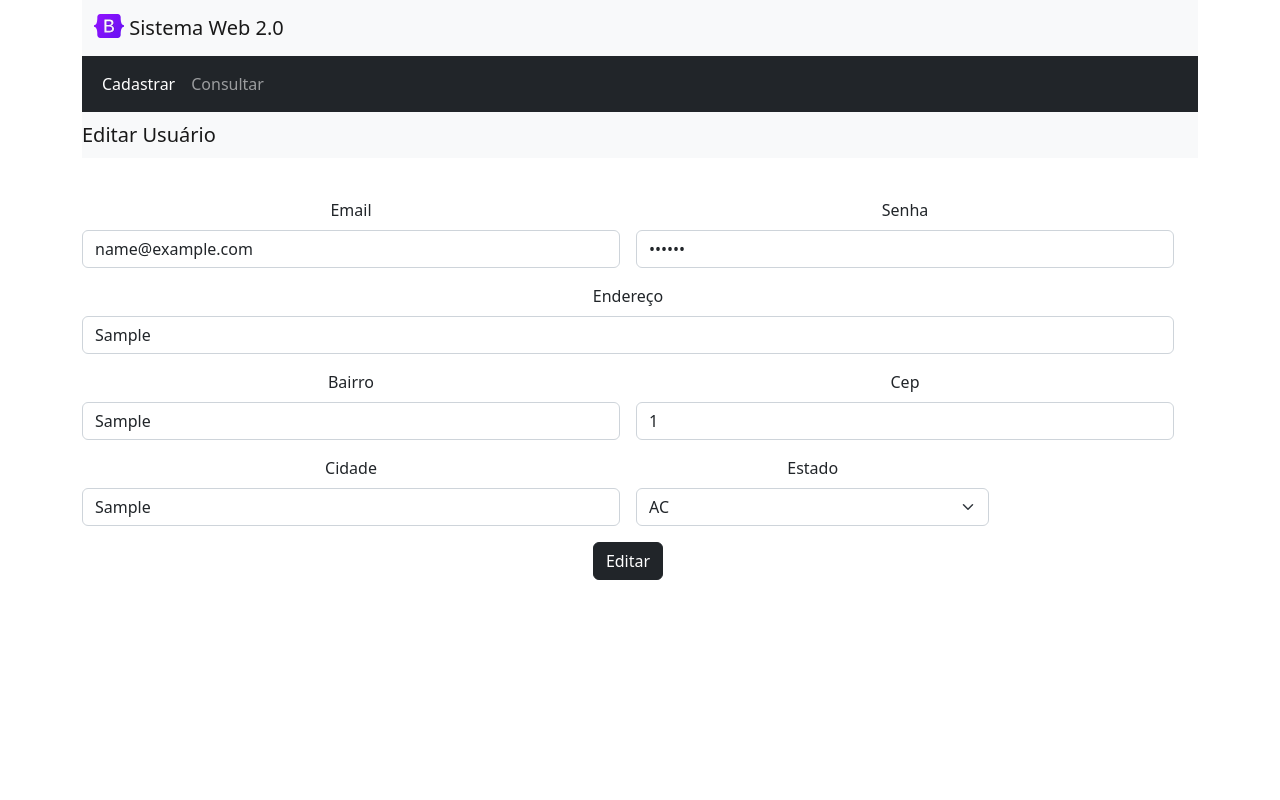
After one commit to yTrosky/sistema_login, a PHP site: page /EditarClientes.php?id=1 in a window 1280 px wide. The commit adds this page. Run offline with PHP 8.4, Linux system fonts and the light colour scheme; tables that the repository leaves empty hold one stand-in row (values such as "Sample post").

Commit message:
Alteração

```diff
--- /dev/null
+++ b/EditarClientes.php
@@ -0,0 +1,139 @@
+<?php
+require_once("controller/ControllerCadastro.php");
+?>
+
+<html>
+
+<head>
+    <title>Sistema Web 2.0</title>
+    <meta charset="utf-8">
+    <meta name="viewport" content="width=device-width, initial-scale=1">
+    <link href="https://cdn.jsdelivr.net/npm/bootstrap@5.2.0/dist/css/bootstrap.min.css" rel="stylesheet" integrity="sha384-gH2yIJqKdNHPEq0n4Mqa/HGKIhSkIHeL5AyhkYV8i59U5AR6csBvApHHNl/vI1Bx" crossorigin="anonymous">
+    <script src="https://cdn.jsdelivr.net/npm/bootstrap@5.2.0/dist/js/bootstrap.bundle.min.js" integrity="sha384-A3rJD856KowSb7dwlZdYEkO39Gagi7vIsF0jrRAoQmDKKtQBHUuLZ9AsSv4jD4Xa" crossorigin="anonymous"></script>
+    <script src="https://cdn.jsdelivr.net/npm/@popperjs/core@2.11.5/dist/umd/popper.min.js" integrity="sha384-Xe+8cL9oJa6tN/veChSP7q+mnSPaj5Bcu9mPX5F5xIGE0DVittaqT5lorf0EI7Vk" crossorigin="anonymous"></script>
+    <script src="https://cdn.jsdelivr.net/npm/bootstrap@5.2.0/dist/js/bootstrap.min.js" integrity="sha384-ODmDIVzN+pFdexxHEHFBQH3/9/vQ9uori45z4JjnFsRydbmQbmL5t1tQ0culUzyK" crossorigin="anonymous"></script>
+</head>
+
+<body>
+    <div class="container text-center">
+
+        <div class="row">
+            <div class="col">
+                <nav class="navbar bg-light">
+                    <div class="container-fluid">
+                        <a class="navbar-brand" href="#">
+                            <img src="img/bootstrap-logo.svg" alt="" width="30" height="24" class="d-inline-block align-text-top">
+                            Sistema Web 2.0
+                        </a>
+                    </div>
+                </nav>
+            </div>
+        </div>
+        <div class="row">
+            <div class="col">
+                <nav class="navbar navbar-expand-lg navbar-dark bg-dark">
+                    <div class="container-fluid">
+                        <button class="navbar-toggler" type="button" data-bs-toggle="collapse" data-bs-target="#navbarNav" aria-controls="navbarNav" aria-expanded="false" aria-label="Toggle navigation">
+                            <span class="navbar-toggler-icon"></span>
+                        </button>
+                        <div class="collapse navbar-collapse" id="navbarNav">
+                            <ul class="navbar-nav">
+                                <li class="nav-item">
+                                    <a class="nav-link active" href="index.php">Cadastrar</a>
+                                </li>
+                                <li class="nav-item">
+                                    <a class="nav-link" href="consulta.php">Consultar</a>
+                                </li>
+                            </ul>
+                        </div>
+                    </div>
+                </nav>
+            </div>
+        </div>
+        <div class="row">
+            <div class="col">
+                <!-- As a heading -->
+                <nav class="navbar bg-light">
+                    <div id = "dale" class="container_fluid">
+                        <span class="navbar-brand">Editar Usuário</span>
+                    </div>
+                </nav>
+            </div>
+            <div class="row">
+                <div class="col">&nbsp;</div>
+            </div>
+            <div class="row">
+                <div class="col">
+                    <p>
+                        <?php
+                        $controller = new cadastroController();
+                        $result = $controller->listar($_GET['id']);
+                        ?>
+                        <form class="row g-3" method="post" action="controller/ControllerCadastro.php?funcao=editar&id=<?php echo $result[0]['id']; ?>" id="form" name="form">
+                        <div class="col-md-6">
+                            <label for="inputEmail4" class="form-label">Email</label>
+                            <input type="email" class="form-control" name="txtEmail" id="txtEmail" value="<?php echo $result[0]['email']; ?>">
+                        </div>
+                        <div class="col-md-6">
+                            <label for="inputPassword4" class="form-label">Senha</label>
+                            <input type="password" class="form-control" name="txtSenha" id="txtSenha" value="<?php echo $result[0]['senha']; ?>">
+                        </div>
+                        <div class="col-12">
+                            <label for="inputAddress" class="form-label">Endereço</label>
+                            <input type="text" class="form-control" name="txtEndereco" id="txtEndereco" value="<?php echo $result[0]['endereco']; ?>">
+                        </div>
+                        <div class="col-6">
+                            <label for="inputAdress2" class="form-label">Bairro</label>
+                            <input type="text" class="form-control" name="txtBairro" id="txtBairro" value="<?php echo $result[0]['bairro']; ?>">
+                        </div>
+                        <div class="col-6">
+                            <label for="inputAddress2" class="form-label">Cep</label>
+                            <input type="text" class="form-control" name="txtCep" id="txtCep" value="<?php echo $result[0]['cep']; ?>">
+                        </div>
+                        <div class="col-md-6">
+                            <label for="inputCity" class="form-label">Cidade</label>
+                            <input type="text" class="form-control" name="txtCidade" id="txtCidade" value="<?php echo $result[0]['cidade']; ?>">
+                        </div>
+                        <div class="col-md-4">
+                            <label for="inputState" class="form-label">Estado</label>
+                            <select id="txtEstado" name="txtEstado" class="form-select">
+                                 <option value="1" <?php if($result[0]['estado'] == "AC"){echo "selected";}?>>AC</option>
+                                 <option value="2" <?php if($result[0]['estado'] == "AL"){echo "selected";}?>>AL</option>
+                                 <option value="3" <?php if($result[0]['estado'] == "AP"){echo "selected";}?>>AP</option>
+                                 <option value="4" <?php if($result[0]['estado'] == "AM"){echo "selected";}?>>AM</option>
+                                 <option value="5" <?php if($result[0]['estado'] == "BA"){echo "selected";}?>>BA</option>
+                                 <option value="6" <?php if($result[0]['estado'] == "CE"){echo "selected";}?>>CE</option>
+                                 <option value="7" <?php if($result[0]['estado'] == "ES"){echo "selected";}?>>ES</option>
+                                 <option value="8" <?php if($result[0]['estado'] == "GO"){echo "selected";}?>>GO</option>
+                                 <option value="9" <?php if($result[0]['estado'] == "MA"){echo "selected";}?>>MA</option>
+                                 <option value="10" <?php if($result[0]['estado'] == "MT"){echo "selected";}?>>MT</option>
+                                 <option value="11" <?php if($result[0]['estado'] == "MS"){echo "selected";}?>>MS</option>
+                                 <option value="12" <?php if($result[0]['estado'] == "MG"){echo "selected";}?>>MG</option>
+                                 <option value="13" <?php if($result[0]['estado'] == "PA"){echo "selected";}?>>PA</option>
+                                 <option value="14" <?php if($result[0]['estado'] == "PB"){echo "selected";}?>>PB</option>
+                                 <option value="15" <?php if($result[0]['estado'] == "PR"){echo "selected";}?>>PR</option>
+                                 <option value="16" <?php if($result[0]['estado'] == "PE"){echo "selected";}?>>PE</option>
+                                 <option value="17" <?php if($result[0]['estado'] == "PI"){echo "selected";}?>>PI</option>
+                                 <option value="18" <?php if($result[0]['estado'] == "RJ"){echo "selected";}?>>RJ</option>
+                                 <option value="19" <?php if($result[0]['estado'] == "RN"){echo "selected";}?>>RN</option>
+                                 <option value="20" <?php if($result[0]['estado'] == "RS"){echo "selected";}?>>RS</option>
+                                 <option value="21" <?php if($result[0]['estado'] == "RO"){echo "selected";}?>>RO</option>
+                                 <option value="22" <?php if($result[0]['estado'] == "RR"){echo "selected";}?>>RR</option>
+                                 <option value="23" <?php if($result[0]['estado'] == "SC"){echo "selected";}?>>SC</option>
+                                 <option value="24" <?php if($result[0]['estado'] == "SP"){echo "selected";}?>>SP</option>
+                                 <option value="25" <?php if($result[0]['estado'] == "SE"){echo "selected";}?>>SE</option>
+                                 <option value="26" <?php if($result[0]['estado'] == "TO"){echo "selected";}?>>TO</option>
+                                 <option value="27" <?php if($result[0]['estado'] == "DF"){echo "selected";}?>>DF</option>
+                            </select>
+                        </div>
+                        <div class="col-12">
+                            <button type="submit" id="btnInserir" class="btn btn-dark">Editar</button>
+                        </div>
+                         </form>
+                    </p>
+                </div>
+            </div>
+        </div>
+</body>
+
+</html>
--- a/controller/ControllerCadastro.php
+++ b/controller/ControllerCadastro.php
@@ -12,6 +12,8 @@ class cadastroController
         $this->cadastro = new Cadastro();
         if (isset($_GET['funcao']) && $_GET['funcao'] == "cadastro") {
             $this->incluir();
+        }elseif (isset($_GET['funcao']) && $_GET['funcao'] == "editar") {
+            $this->editar($_GET['id']);
         }
     }
 
@@ -32,9 +34,37 @@ class cadastroController
         }
     }
 
-    public function listar()
+    public function listar($id)
     {
-        return $result = $this->cadastro->listar();
+        return $result = $this->cadastro->listar($id);
+    }
+
+    private function editar($id){
+        $this->cadastro->setId($id);
+        $this->cadastro->setEmail($_POST['txtEmail']);
+        $this->cadastro->setSenha($_POST['txtSenha']);
+        $this->cadastro->setEndereco($_POST['txtEndereco']);
+        $this->cadastro->setBairro($_POST['txtBairro']);
+        $this->cadastro->setCep($_POST['txtCep']);
+        $this->cadastro->setCidade($_POST['txtCidade']);
+        $this->cadastro->setEstado($_POST['txtEstado']);
+        $result = $this->cadastro->editar();
+        if ($result >= 1) {
+            echo "<script>alert('Registro alterado com sucesso!');document.location='../consulta.php'</script>";
+        }else{
+            echo "<script>alert('Erro ao alterar o registro!');</script>";
+        }
+    }
+
+    public function excluir($id){
+        $result = $this->cadastro->excluir($id);
+        if ($result >= 1) {
+            echo "<script>alert('Registro excluido com sucesso!');document.location='consulta.php'</script>";
+        } else {
+            echo "<script>alert('Erro ao excluir o registo!');</script>";
+        }
+
     }
 }
 new cadastroController();
+?>
--- a/model/banco.php
+++ b/model/banco.php
@@ -34,9 +34,13 @@ class Banco{
 
     }
 
-    public function getCadastro() {
+    public function getCadastro($id) {
         try {
-            $stmt = $this->mysqli->query("SELECT * FROM cadastro;");
+            if (isset($id) && $id >0) {
+                $stmt = $this->mysqli->query("SELECT * FROM cadastro WHERE id = '".$id."';");
+            }else {
+                $stmt = $this->mysqli->query("SELECT * FROM cadastro;");
+            }
             $lista = $stmt->fetch_all(MYSQLI_ASSOC);
             $f_lista = array();
             $i = 0;
@@ -56,5 +60,15 @@ class Banco{
             echo "Ocorreu um erro ao tentar Buscar Todos." . $e;
         }
     }
+
+    public function updateCadastro($id,$email,$senha,$endereco,$bairro,$cep,$cidade,$estado){
+        $stmt = $this->mysqli->query("UPDATE cadastro SET `email` = '".$email."', `senha` = '".$senha."', `endereco` = '".$endereco."', `bairro` = '".$bairro."', `cep` = '".$cep."', `cidade` = '".$cidade."', `estado` = '".$estado."' WHERE `id` = '".$id."';");
+        if ($stmt > 0) {
+            return true;
+        }else {
+            return false;
+        }
+    }
+
 }
 ?>
--- a/model/cadastro.php
+++ b/model/cadastro.php
@@ -3,6 +3,7 @@ require_once("banco.php");
 
 class Cadastro extends Banco {
 
+    private $id;
     private $email;
     private $senha;
     private $endereco;
@@ -12,6 +13,9 @@ class Cadastro extends Banco {
     private $estado;
 
     //Metodos Set
+    public function setId($string){
+        $this->id = $string;
+    }
     public function setEmail($string){
         $this->email = $string;
     }
@@ -35,6 +39,9 @@ class Cadastro extends Banco {
     }
 
     //Metodos Get
+    public function getId(){
+        return $this->id;
+    }
     public function getEmail(){
         return $this->email;
     }
@@ -61,8 +68,12 @@ class Cadastro extends Banco {
         return $this->setCadastro($this->getEmail(),$this->getSenha(),$this->getEndereco(),$this->getBairro(),$this->getCep(),$this->getCidade(),$this->getEstado());
     }
 
-    public function listar(){
-        return $this->getCadastro();
+    public function listar($id){
+        return $this->getCadastro($id);
+    }
+
+    public function editar(){
+        return $this->updateCadastro($this->getId(),$this->getEmail(),$this->getSenha(),$this->getEndereco(),$this->getBairro(),$this->getCep(),$this->getCidade(),$this->getEstado());
     }
 
 }
```
Also changed, not shown: consulta.php (+4 -3 lines).
